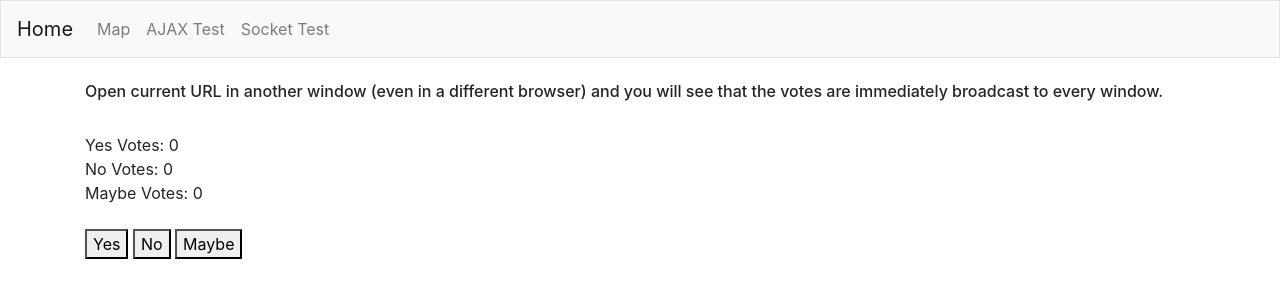
After one commit to willnoonan/django_transit, a Django app: page /socket-test/ in a window 1280 px wide. The commit adds this page. Shown: the top 300 px of the page. Run offline with Django 4.2, Linux system fonts and the light colour scheme; some libraries are stand-ins or nearby versions.

Commit message:
added AJAX and Socket IO test pages

```diff
--- a/django_transit/wsgi.py
+++ b/django_transit/wsgi.py
@@ -11,6 +11,10 @@ import os
 
 from django.core.wsgi import get_wsgi_application
 
+import socketio
+from map.views import sio
+
 os.environ.setdefault('DJANGO_SETTINGS_MODULE', 'django_transit.settings')
 
-application = get_wsgi_application()
+django_app = get_wsgi_application()
+application = socketio.WSGIApp(sio, django_app)
--- a/main/templates/main/navbar.html
+++ b/main/templates/main/navbar.html
@@ -10,7 +10,10 @@ aria-expanded="false" aria-label="Toggle navigation">
                 <a class="nav-link" href="{% url 'map:map'%}">Map</a>
             </li>
             <li class="nav-item">
-                <a class="nav-link" href="">NavLink2</a>
+                <a class="nav-link" href="{% url 'map:ajax-page' %}">AJAX Test</a>
+            </li>
+            <li class="nav-item">
+                <a class="nav-link" href="{% url 'map:socket-page' %}">Socket Test</a>
             </li>
         </ul>
     </div>
--- /dev/null
+++ b/map/templates/map/sockettest.html
@@ -0,0 +1,52 @@
+{% extends "main/base.html" %}
+{% load static %}
+
+{% block extend_head %}
+    <script src="https://cdnjs.cloudflare.com/ajax/libs/socket.io/3.0.4/socket.io.js" crossorigin="anonymous"></script>
+    <script type="text/javascript" charset="utf-8">
+        document.addEventListener('DOMContentLoaded', () => {
+            // Connect to websocket
+            var socket = io.connect(location.protocol + '//' + document.domain + ':' + location.port);
+
+            // When connected, configure buttons
+            socket.on('connect', () => {
+                // Each button should emit a "submit vote" event
+                document.querySelectorAll('button').forEach(button => {
+                    button.onclick = () => {
+                        const selection = button.dataset.vote;
+                        socket.emit('submit_vote', selection);
+                    };
+                });
+            });
+
+            socket.on('vote totals', data => {
+                document.querySelector('#yes').innerHTML = data.yes;
+                document.querySelector('#no').innerHTML = data.no;
+                document.querySelector('#maybe').innerHTML = data.maybe;
+            });
+
+        });
+
+    </script>
+
+{% endblock %}
+
+
+{% block content %}
+    <div class="container">
+        <h6>
+            Open current URL in another window (even in a different browser) and you will see that the votes are
+            immediately broadcast to every window.
+        </h6>
+        <br>
+        <div>Yes Votes: <span id="yes">{{ votes.yes }}</span></div>
+        <div>No Votes: <span id="no">{{ votes.no }}</span></div>
+        <div>Maybe Votes: <span id="maybe">{{ votes.maybe }}</span></div>
+        <br>
+        <button data-vote="yes">Yes</button>
+        <button data-vote="no">No</button>
+        <button data-vote="maybe">Maybe</button>
+
+    </div>
+
+{% endblock %}
--- a/map/urls.py
+++ b/map/urls.py
@@ -4,6 +4,10 @@ from . import views
 
 app_name = "map"
 urlpatterns = [
-    # Home page
     path('map/', views.map_hello_world, name='map'),
+
+    path('socket-test/', views.socket_view, name='socket-page'),
+    path('ajax-test/', views.ajax_view, name='ajax-page'),
+    path('ajax-hidden/', views.ajax_background_request_handler, name='ajax-hidden'),  # not seen by user, for
+    # background processing use only
 ]
--- a/map/views.py
+++ b/map/views.py
@@ -1,9 +1,16 @@
-from django.shortcuts import render
+from django.http import JsonResponse
+from django.shortcuts import render, HttpResponse
 from django.conf import settings
+
+import socketio
+sio = socketio.Server(async_mode='threading')
+
 
 # Create your views here.
 
-
+"""
+Google Map
+"""
 def map_hello_world(request):
     """
     Renders a page with embedded Google map. Passes variables to the associated html template via dictionary
@@ -16,3 +23,39 @@ def map_hello_world(request):
         "lng_coord": -98.4836,
     }
     return render(request, 'map/map.html', context)
+
+
+"""
+AJAX testing.
+"""
+def ajax_view(request):
+    return render(request, 'map/ajax_test_1.html')
+
+
+def ajax_background_request_handler(request):
+    """
+    Handles ajax requests sent in background while user is on webpage rendered by ajax_view.
+    :param request:
+    :return:
+    """
+    if request.method == 'GET':
+        data_attribute = request.GET.get('some_attribute')
+        return HttpResponse(f"The number sent to the server via AJAX is: {data_attribute}")
+    else:
+        return HttpResponse("Not a GET")
+
+
+"""
+Socket testing.
+"""
+votes = {"yes": 0, "no": 0, "maybe": 0}
+
+
+def socket_view(request):
+    return render(request, 'map/sockettest.html', {"votes": votes})
+
+
+@sio.event
+def submit_vote(sid, data):
+    votes[data] += 1
+    sio.emit("vote totals", votes)
```
Also changed, not shown: map/templates/map/ajax_test_1.html (added, +44 -0 lines), requirements.txt (added, +13 -0 lines).
